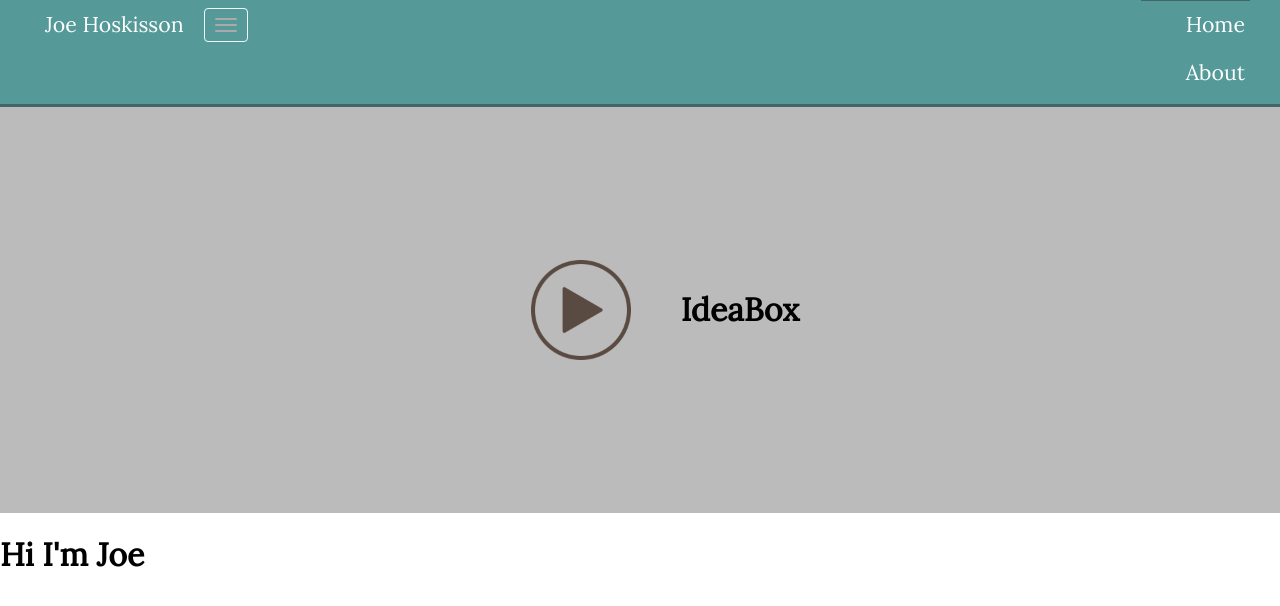
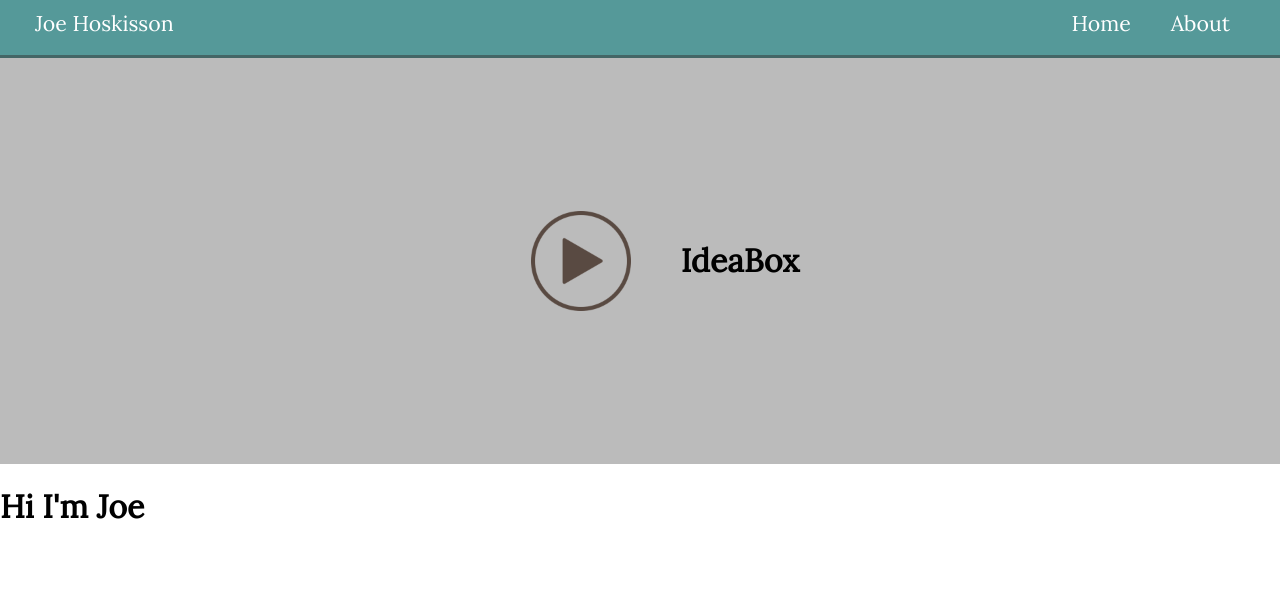
Before and after one commit to joevus/portfolio-ideabox, a React (Create React App) app: page / in a window 1280 px wide. Shown: the top 606 px of the page. Built offline with nearby package versions, Linux system fonts and the light colour scheme.

Commit message:
Toggle button hidden in screens besides xs. Other styles improved.

```diff
--- a/src/css/index.css
+++ b/src/css/index.css
@@ -52,21 +52,26 @@ p {
 .navbar a:hover {
   color: #bbcdcd;
 }
-.brand {
-  margin-left: 25px;
+
+.navbar-header {
+  display: flex;
+  justify-content: space-between;
+}
+
+.navbar .brand {
+  margin-left: 15px;
 }
 
 .navbar-collapse {
   border-top: solid #446666 1px;
 }
 
-
-
 .navbar ul {
   list-style: none;
   padding-left: 0;
-  margin: 7.5px -15px;
-  margin-left: 25px;
+  margin-top: 7.5px;
+  margin-bottom: 7.5px;
+  margin-left: 15px;
 }
 
 .navbar-collapse li, .navbar-collapse a {
@@ -105,11 +110,18 @@ p {
   .navbar-collapse {
     justify-self: end;
     margin-right: 30px;
+    border-top: none;
   }
   .navbar ul {
     margin-top: 0;
     margint-bottom: 0;
     display: inline-block;
+  }
+  .navbar-collapse li, .navbar-collapse a {
+    display: inline-block;
+  }
+  .navbar-toggle {
+    display: none;
   }
 }
 
```
